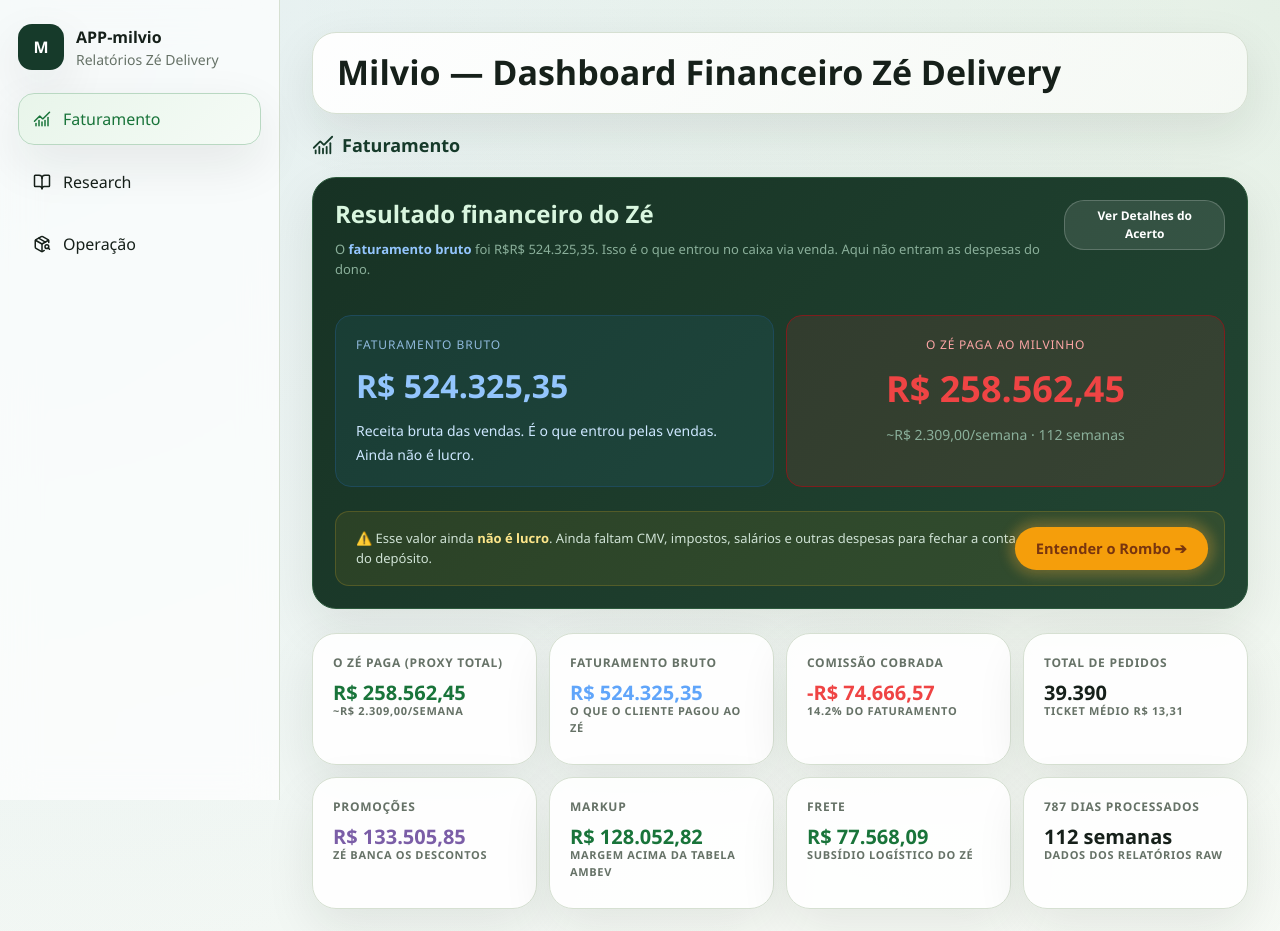
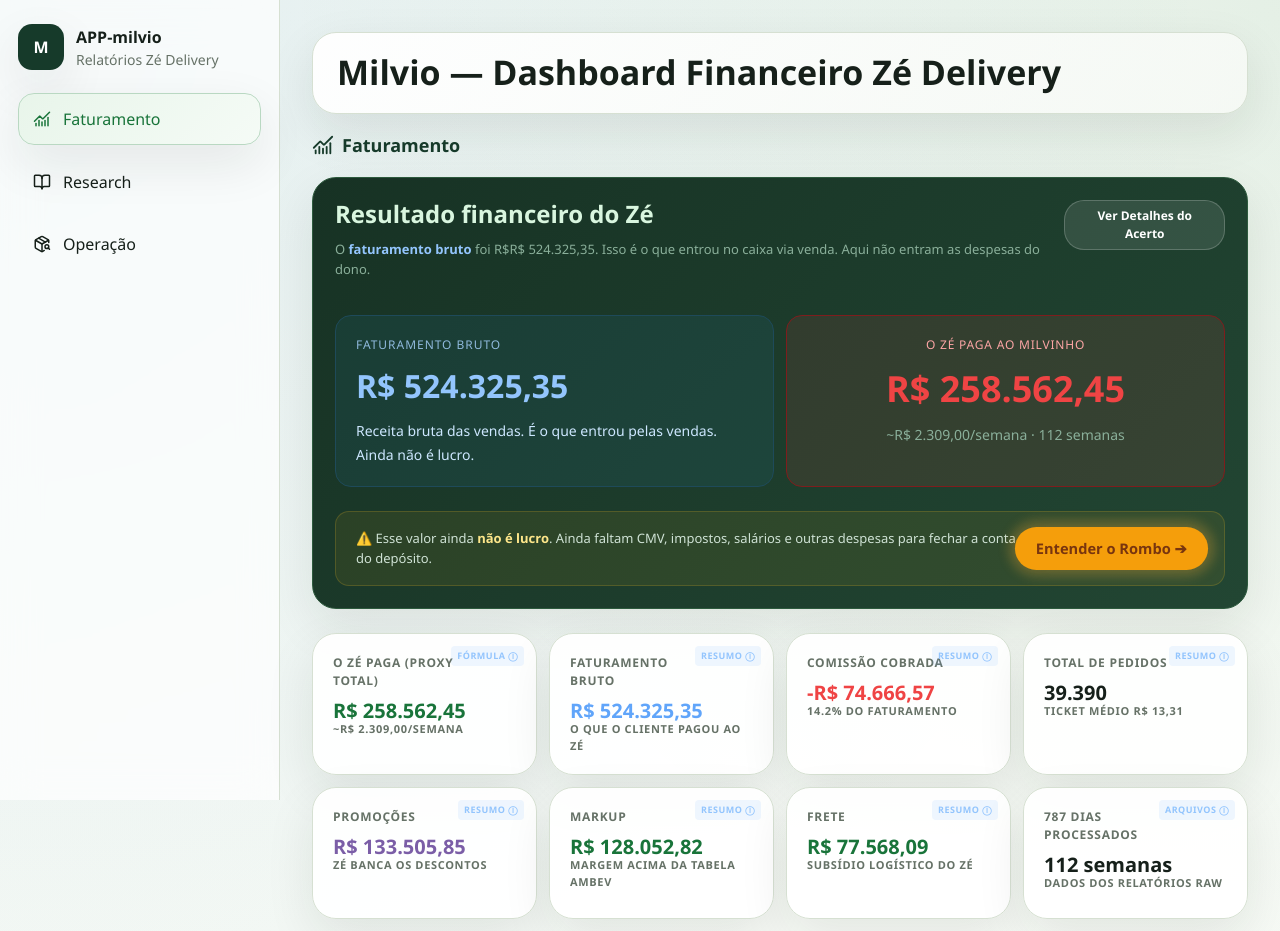
Before and after one commit to bayoutlucas22-wq/Milvio, a React (Vite) app in the folder frontend/: page / in a window 1280 px wide. Shown: the top 931 px of the page. Built offline with nearby package versions, Linux system fonts and the light colour scheme.

Commit message:
feat: add KPI data sources with hover tooltips and optimize MilvioBot voice and speech synthesis settings

```diff
--- a/frontend/src/FaturamentoTab.jsx
+++ b/frontend/src/FaturamentoTab.jsx
@@ -20,10 +20,25 @@
   '2026-07': 'Jul/26',
 }
 
-function KPI({ label, value, sub, color }) {
+function KPI({ label, value, sub, color, source, sourceHover }) {
   return (
-    <div className="metric-tile">
-      <span>{label}</span>
+    <div className="metric-tile" style={{ position: 'relative' }}>
+      <div style={{ display: 'flex', justifyContent: 'space-between', alignItems: 'flex-start', gap: '8px' }}>
+        <span style={{ paddingRight: source ? '40px' : '0' }}>{label}</span>
+        {source && (
+          <span
+            title={sourceHover}
+            style={{
+            position: 'absolute', top: '12px', right: '12px',
+            fontSize: '9px', padding: '3px 6px', borderRadius: '4px',
+            background: 'rgba(96, 165, 250, 0.1)', color: '#93c5fd',
+            textTransform: 'uppercase', letterSpacing: '0.5px',
+            cursor: sourceHover ? 'help' : 'default'
+          }}>
+            {source} {sourceHover && 'ⓘ'}
+          </span>
+        )}
+      </div>
       <strong style={{ color: color || 'var(--text)', fontSize: '20px' }}>{value}</strong>
       {sub && <span style={{ color: 'var(--muted)', fontSize: '11px' }}>{sub}</span>}
     </div>
@@ -193,14 +208,14 @@
 
       {/* KPIs */}
       <div style={{ display: 'grid', gridTemplateColumns: 'repeat(4,1fr)', gap: '12px' }}>
-        <KPI label="O Zé Paga (Proxy Total)" value={money(proxyTotal)} sub={`~${money(Math.round(proxyTotal/weeksCount))}/semana`} color="var(--green)" />
-        <KPI label="Faturamento bruto" value={money(totalFat)} sub="o que o cliente pagou ao Zé" color="#60a5fa" />
-        <KPI label="Comissão Cobrada" value={money(totalComm)} sub={`${(Math.abs(totalComm)/totalFat*100).toFixed(1)}% do faturamento`} color="#ef4444" />
-        <KPI label="Total de Pedidos" value={integer(totalPed)} sub={`ticket médio ${money(totalPed > 0 ? totalFat/totalPed : 0)}`} />
-        <KPI label="Promoções" value={money(totalDesc)} color="#7b5ea7" sub="Zé banca os descontos" />
-        <KPI label="Markup" value={money(totalMarkup)} color={totalMarkup >= 0 ? 'var(--green)' : '#ef4444'} sub="margem acima da tabela Ambev" />
-        <KPI label="Frete" value={money(totalFrete)} color="var(--green)" sub="subsídio logístico do Zé" />
-        <KPI label={`${daily.length} dias processados`} value={`${weeksCount} semanas`} sub="dados dos relatórios raw" />
+        <KPI label="O Zé Paga (Proxy Total)" value={money(proxyTotal)} sub={`~${money(Math.round(proxyTotal/weeksCount))}/semana`} color="var(--green)" source="Fórmula" sourceHover="Faturamento + Promoções + Markup + Frete + Incentivos + Pag. Manuais − Comissões" />
+        <KPI label="Faturamento bruto" value={money(totalFat)} sub="o que o cliente pagou ao Zé" color="#60a5fa" source="Resumo" sourceHover="Coluna 'Faturamento' da aba Resumo do report bruto do Zé." />
+        <KPI label="Comissão Cobrada" value={money(totalComm)} sub={`${(Math.abs(totalComm)/totalFat*100).toFixed(1)}% do faturamento`} color="#ef4444" source="Resumo" sourceHover="Coluna 'Comissão' da aba Resumo do report bruto do Zé." />
+        <KPI label="Total de Pedidos" value={integer(totalPed)} sub={`ticket médio ${money(totalPed > 0 ? totalFat/totalPed : 0)}`} source="Resumo" sourceHover="Coluna 'Pedidos' da aba Resumo do report bruto do Zé." />
+        <KPI label="Promoções" value={money(totalDesc)} color="#7b5ea7" sub="Zé banca os descontos" source="Resumo" sourceHover="Coluna 'Desconto' da aba Resumo do report bruto do Zé." />
+        <KPI label="Markup" value={money(totalMarkup)} color={totalMarkup >= 0 ? 'var(--green)' : '#ef4444'} sub="margem acima da tabela Ambev" source="Resumo" sourceHover="Coluna 'Markup' da aba Resumo do report bruto do Zé." />
+        <KPI label="Frete" value={money(totalFrete)} color="var(--green)" sub="subsídio logístico do Zé" source="Resumo" sourceHover="Coluna 'Frete' da aba Resumo do report bruto do Zé." />
+        <KPI label={`${daily.length} dias processados`} value={`${weeksCount} semanas`} sub="dados dos relatórios raw" source="Arquivos" sourceHover="Cálculo real de arquivos JSON lidos na sua pasta local." />
       </div>
 
       {/* Toggle */}
--- a/frontend/src/MilvioBot.jsx
+++ b/frontend/src/MilvioBot.jsx
@@ -5,14 +5,14 @@
   const [isPlaying, setIsPlaying] = useState(false)
   const [utterance, setUtterance] = useState(null)
 
-  const text = "Fala tu, Milvio, tranquilidade? Mermão, presta atenção nos números dessa tela. A plataforma manda aquele papo de que tu vai ter 20% de margem, mas isso é caô puro. Sabe quanto de grana tu já sangrou nessa brincadeira? Mais de 360 mil reais foram pro ralo nos últimos anos. Só de incentivo de performance, tu deixou 125 mil na mesa por causa das regras implacáveis de atraso. E no frete, o buraco é pior: tu bancou do teu bolso quase 240 mil reais pra manter os motoboys rodando, porque o Zé só te repassou uma merreca de 77 mil. \n\nQuer uma sugestão de ouro pra sair dessa armadilha? Tu tem dois caminhos: O primeiro é ligar lá e exigir a mudança do teu contrato pro modelo Entregador Autônomo. Assim, o próprio Zé paga o frete direto pro motoboy e assume a bronca da logística. O segundo caminho é repassar esse custo invisível agora mesmo: aumenta a tua taxa de entrega e sobe a margem das cervejas que não são curva A. Ficar do jeito que tá, é trabalhar de graça pra Ambev, parceiro. Pega a visão!"
+  const text = "Fala tu Milvio, tranquilidade? Mermão presta atenção nos números dessa tela. A plataforma manda aquele papo de que tu vai ter 20% de margem... mas isso é caô puro. Sabe quanto de grana tu já sangrou nessa brincadeira? Mais de 360 mil reais foram pro ralo nos últimos anos. Só de incentivo de performance, tu deixou 125 mil na mesa por causa das regras implacáveis de atraso. E no frete, o buraco é pior... tu bancou do teu bolso quase 240 mil reais pra manter os motoboys rodando... porque o Zé só te repassou uma merreca de 77 mil. \n\nQuer uma sugestão de ouro pra sair dessa armadilha? Tu tem dois caminhos. O primeiro é ligar lá e exigir a mudança do teu contrato pro modelo Entregador Autônomo. Assim, o próprio Zé paga o frete direto pro motoboy e assume a bronca da logística. O segundo caminho é repassar esse custo invisível agora mesmo: aumenta a tua taxa de entrega e sobe a margem das cervejas que não são curva A. Ficar do jeito que tá, é trabalhar de graça pra Ambev, parceiro. Pega a visão!"
 
   useEffect(() => {
     if (typeof window === 'undefined' || !window.speechSynthesis) return
 
     const u = new SpeechSynthesisUtterance(text)
-    u.rate = 1.05 // slightly faster, carioca style
-    u.pitch = 0.9
+    u.rate = 1.15 // slightly faster for a more natural slang flow
+    u.pitch = 0.8 // deeper pitch for male voice
 
     u.onend = () => setIsPlaying(false)
     u.onerror = () => setIsPlaying(false)
@@ -20,11 +20,11 @@
     // Attempt to set voice immediately if available
     const setVoice = () => {
       const voices = window.speechSynthesis.getVoices()
-      // Prioritize Google's cloud voice or macOS premium voices (Felipe/Luciana)
-      const ptVoice = voices.find(v => v.name.includes('Google') && v.lang.includes('pt'))
-        || voices.find(v => v.name.includes('Felipe') && v.lang.includes('pt'))
-        || voices.find(v => v.name.includes('Luciana') && v.lang.includes('pt'))
-        || voices.find(v => v.name.includes('Joana') && v.lang.includes('pt'))
+      // Force male voices first (Felipe/Thiago on Mac/Windows)
+      const ptVoice = voices.find(v => v.name.includes('Felipe') && v.lang.includes('pt'))
+        || voices.find(v => v.name.includes('Thiago') && v.lang.includes('pt'))
+        || voices.find(v => v.name.includes('Antonio') && v.lang.includes('pt'))
+        || voices.find(v => v.name.includes('Google') && v.lang.includes('pt'))
         || voices.find(v => v.lang === 'pt-BR' || v.lang === 'pt_BR' || v.lang.includes('pt'))
 
       if (ptVoice) {
@@ -155,9 +155,9 @@
             margin: 0, color: '#cbd5e1', fontSize: '14px', lineHeight: 1.6, fontStyle: 'italic',
             opacity: isPlaying ? 1 : 0.7, transition: 'opacity 0.3s', whiteSpace: 'pre-wrap'
           }}>
-            "Fala tu, Milvio, tranquilidade? Mermão, presta atenção nos números dessa tela. A plataforma manda aquele papo de que tu vai ter 20% de margem, mas isso é caô puro. Sabe quanto de grana tu já sangrou nessa brincadeira? Mais de 360 mil reais foram pro ralo nos últimos anos. Só de incentivo de performance, tu deixou 125 mil na mesa por causa das regras implacáveis de atraso. E no frete, o buraco é pior: tu bancou do teu bolso quase 240 mil reais pra manter os motoboys rodando, porque o Zé só te repassou uma merreca de 77 mil.
+            "Fala tu Milvio, tranquilidade? Mermão presta atenção nos números dessa tela. A plataforma manda aquele papo de que tu vai ter 20% de margem... mas isso é caô puro. Sabe quanto de grana tu já sangrou nessa brincadeira? Mais de 360 mil reais foram pro ralo nos últimos anos. Só de incentivo de performance, tu deixou 125 mil na mesa por causa das regras implacáveis de atraso. E no frete, o buraco é pior... tu bancou do teu bolso quase 240 mil reais pra manter os motoboys rodando... porque o Zé só te repassou uma merreca de 77 mil.
 
-Quer uma sugestão de ouro pra sair dessa armadilha? Tu tem dois caminhos: O primeiro é ligar lá e exigir a mudança do teu contrato pro modelo Entregador Autônomo. Assim, o próprio Zé paga o frete direto pro motoboy e assume a bronca da logística. O segundo caminho é repassar esse custo invisível agora mesmo: aumenta a tua taxa de entrega e sobe a margem das cervejas que não são curva A. Ficar do jeito que tá, é trabalhar de graça pra Ambev, parceiro. Pega a visão!"
+Quer uma sugestão de ouro pra sair dessa armadilha? Tu tem dois caminhos. O primeiro é ligar lá e exigir a mudança do teu contrato pro modelo Entregador Autônomo. Assim, o próprio Zé paga o frete direto pro motoboy e assume a bronca da logística. O segundo caminho é repassar esse custo invisível agora mesmo: aumenta a tua taxa de entrega e sobe a margem das cervejas que não são curva A. Ficar do jeito que tá, é trabalhar de graça pra Ambev, parceiro. Pega a visão!"
           </p>
         </div>
       </div>
--- a/frontend/src/TrapTour.jsx
+++ b/frontend/src/TrapTour.jsx
@@ -68,8 +68,15 @@
             50% { transform: translateY(-10px) rotate(5deg); }
             100% { transform: translateY(0px) rotate(0deg); }
           }
+          @keyframes slide-in {
+            from { opacity: 0; transform: translateX(20px); }
+            to { opacity: 1; transform: translateX(0); }
+          }
           .tour-bot {
             animation: float-bot 3s ease-in-out infinite;
+          }
+          .animate-step {
+            animation: slide-in 0.4s ease-out forwards;
           }
         `}
       </style>
@@ -115,11 +122,11 @@
           </div>
         </div>
 
-        <div style={{ flex: 1, display: 'flex', flexDirection: 'column', justifyContent: 'center' }}>
-          <h2 style={{ color: current.color, margin: '0 0 12px 0', fontSize: '24px', transition: 'color 0.4s ease' }}>
+        <div key={step} className="animate-step" style={{ flex: 1, display: 'flex', flexDirection: 'column', justifyContent: 'center' }}>
+          <h2 style={{ color: current.color, margin: '0 0 16px 0', fontSize: '32px', transition: 'color 0.4s ease', fontWeight: 800 }}>
             {current.title}
           </h2>
-          <p style={{ color: 'var(--text)', fontSize: '16px', lineHeight: 1.6, margin: '0 0 16px 0', minHeight: '80px' }}>
+          <p style={{ color: 'var(--text)', fontSize: '18px', lineHeight: 1.7, margin: '0 0 24px 0', minHeight: '90px' }}>
             {current.description}
           </p>
 
```
